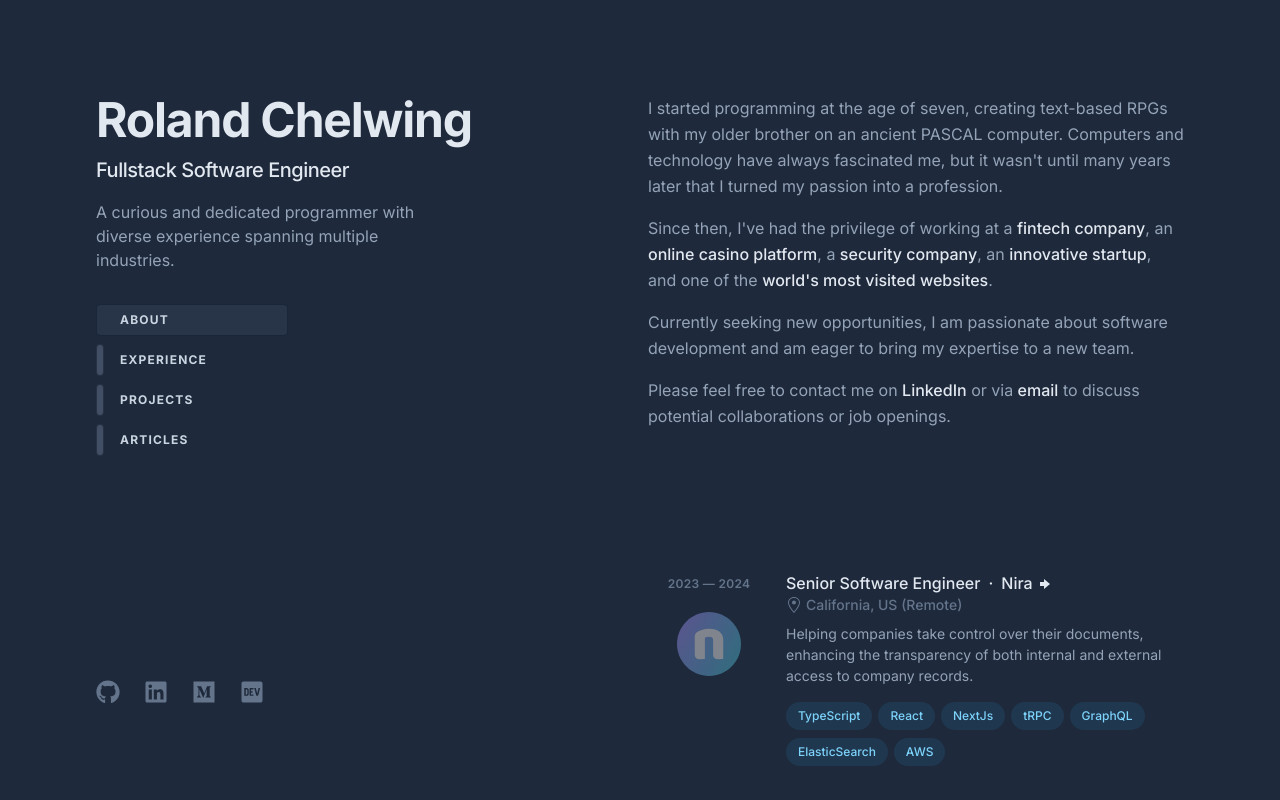
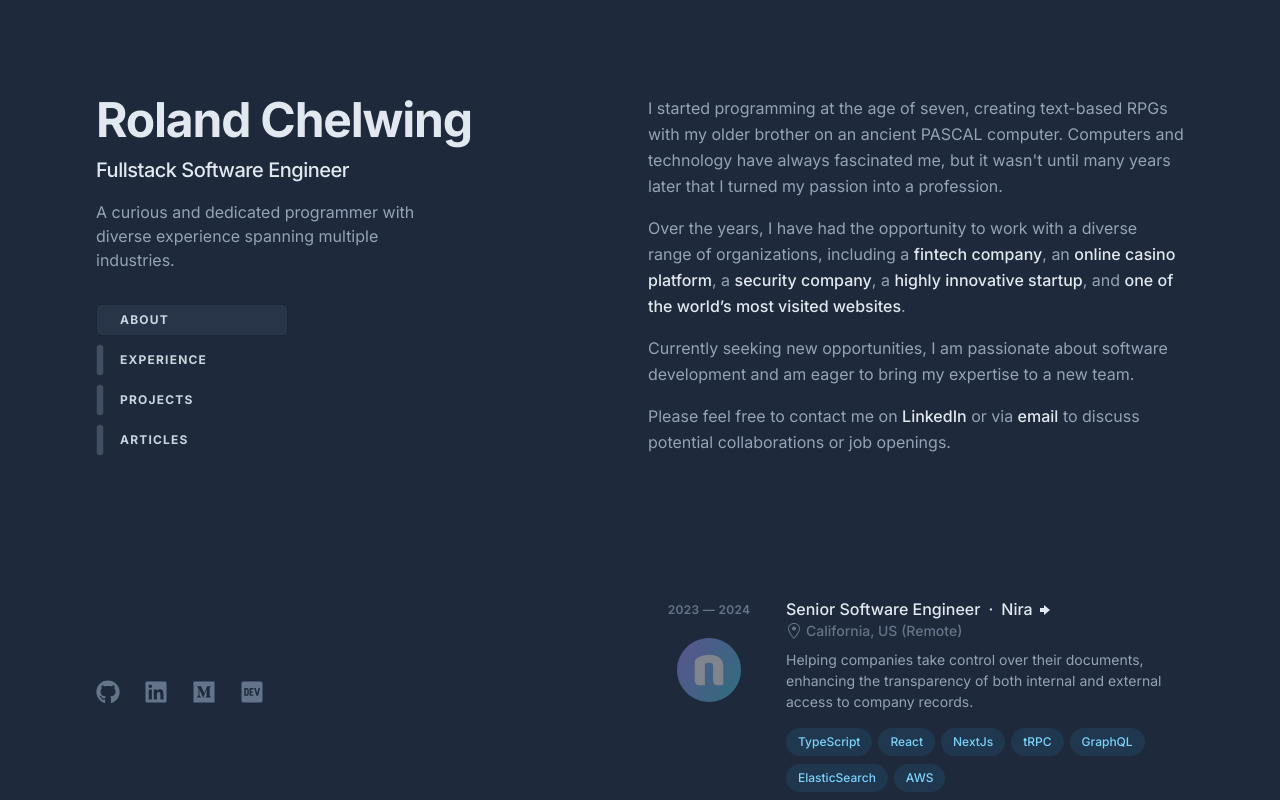
Before and after one commit to Fralleee/fralle.net-v3, a Next.js app: page / in a window 1280 px wide. Shown: the top 800 px of the page. Built offline with nearby package versions, Linux system fonts and the light colour scheme.

Commit message:
Update about text

```diff
--- a/app/_sections/about-section.tsx
+++ b/app/_sections/about-section.tsx
@@ -13,7 +13,8 @@ export default function AboutSection() {
                     passion into a profession.
                 </p>
                 <p className="mb-4">
-                    Since then, I've had the privilege of working at a{" "}
+                    Over the years, I have had the opportunity to work with a
+                    diverse range of organizations, including a{" "}
                     <TextLink href="https://www.aptic.net/">
                         fintech company
                     </TextLink>
@@ -25,13 +26,13 @@ export default function AboutSection() {
                     <TextLink href="https://www.yubico.com/">
                         security company
                     </TextLink>
-                    , an{" "}
+                    , a{" "}
                     <TextLink href="https://www.nira.com/">
-                        innovative startup
+                        highly innovative startup
                     </TextLink>
-                    , and one of the{" "}
+                    , and{" "}
                     <TextLink href="https://stackoverflow.com/">
-                        world's most visited websites
+                        one of the world’s most visited websites
                     </TextLink>
                     .
                 </p>
```
